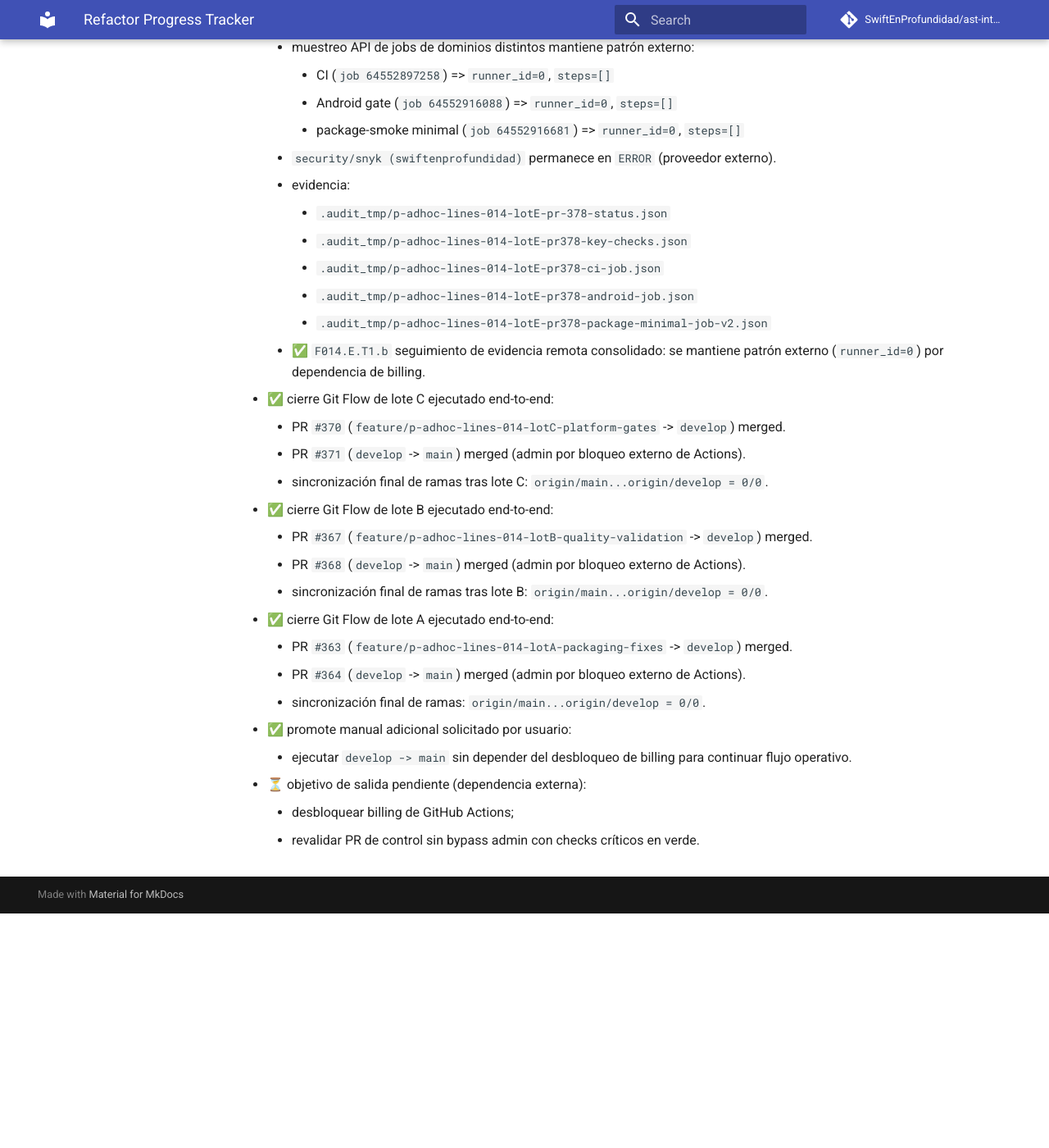
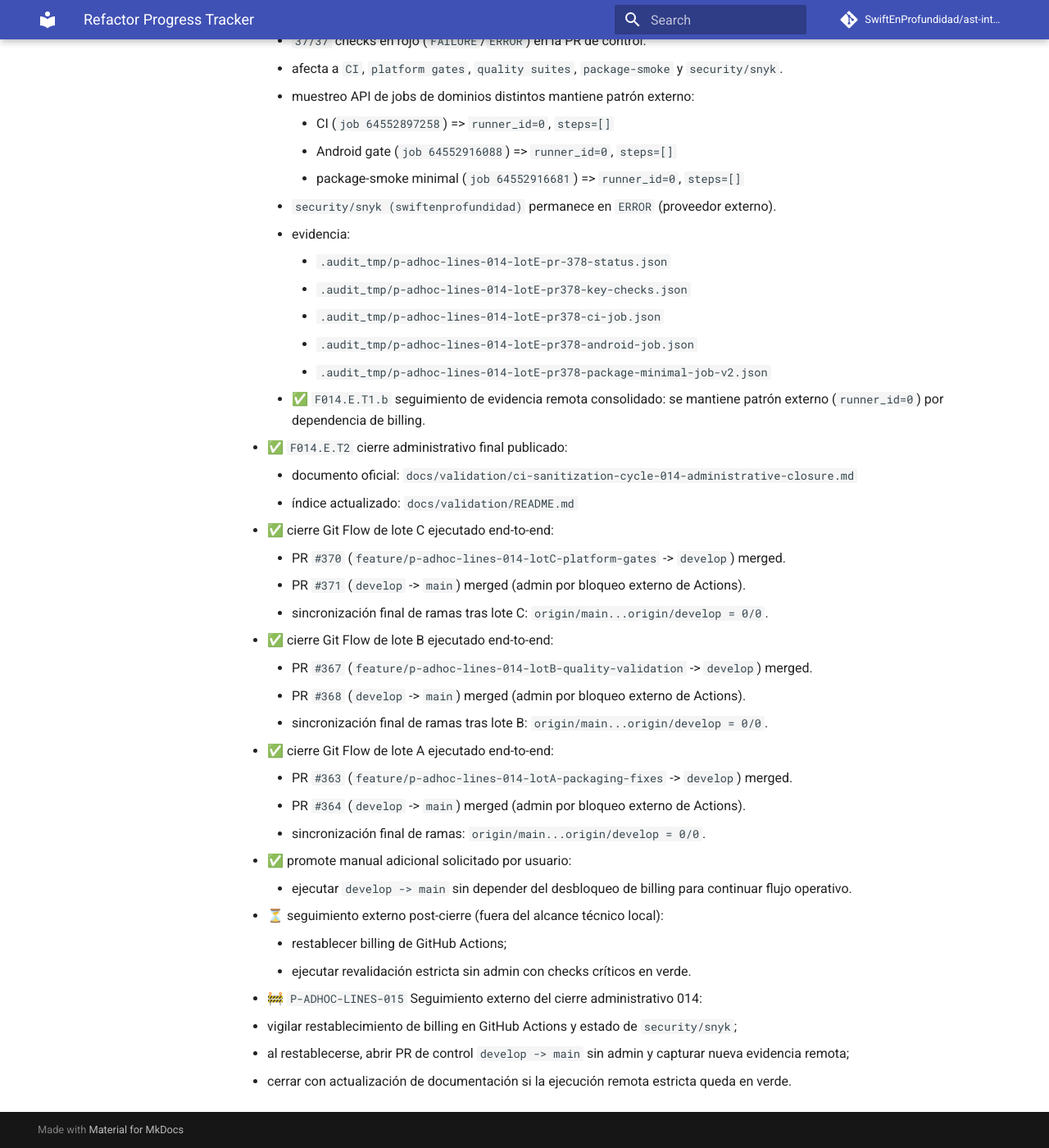
Before and after one commit to SwiftEnProfundidad/ast-intelligence-hooks, an MkDocs documentation site: the page built from docs/REFRACTOR_PROGRESS.md, in a window 1280 px wide and 1400 px high, scrolled down 8373 px. Shown: the whole window at 82% size. Built offline with MkDocs 1.6.1 and Material for MkDocs 9.7.7, drawn with Linux system fonts in a browser that asks for light colours; comment, search, counter and statistics services are not loaded; before the commit the page ends 9487 px from its top, so only the background shows below that; some of the changed text lies outside the part shown.

Commit message:
docs(validation): publish administrative closure for cycle 014

```diff
--- a/docs/REFRACTOR_PROGRESS.md
+++ b/docs/REFRACTOR_PROGRESS.md
@@ -35,7 +35,8 @@ Plan base visible para seguimiento previo y durante la implementacion.
 
 ### Fase E — Cierre Estricto Externo
 - ✅ `F014.E.T1` Revalidacion remota estricta ejecutada hasta limite externo (billing), con promote admin `PR #378`.
-- 🚧 `F014.E.T2` Cierre definitivo de `P-ADHOC-LINES-014` en modo administrativo con riesgo externo documentado.
+- ✅ `F014.E.T2` Cierre definitivo de `P-ADHOC-LINES-014` en modo administrativo con riesgo externo documentado.
+- 🚧 `F014.E.T3` Seguimiento externo post-cierre para convertir cierre administrativo en cierre estricto remoto cuando billing/Snyk se restablezcan.
 
 ## Estado actual
 - ✅ `HYG.T1` Inventario completo de markdowns, artefactos y carpetas huérfanas.
@@ -123,7 +124,7 @@ Plan base visible para seguimiento previo y durante la implementacion.
     - menú `1` refleja severidad y top violaciones con rutas clicables actualizadas
 
 ## Siguiente paso operativo
-- 🚧 Ejecutar `F014.E.T2` y publicar cierre administrativo final del ciclo 014 con riesgo externo explícito.
+- 🚧 Ejecutar `F014.E.T3` de seguimiento externo y revalidación estricta no administrativa en cuanto haya ejecución remota real.
 
 ## Backlog global restante
 - ✅ `P-ADHOC-LINES-012` Cierre final del ciclo enterprise:
@@ -158,7 +159,7 @@ Plan base visible para seguimiento previo y durante la implementacion.
   - nota oficial de riesgo residual y plan de saneamiento publicada:
     - `docs/validation/post-merge-main-stability-note.md`
   - índice documental actualizado en `docs/validation/README.md`
-- 🚧 `P-ADHOC-LINES-014` Saneamiento CI post-merge en `main`:
+- ✅ `P-ADHOC-LINES-014` Saneamiento CI post-merge en `main`:
   - ✅ baseline de fallos post-merge recopilado:
     - `.audit_tmp/p-adhoc-lines-013-main-pr-checks.tsv`
     - `.audit_tmp/p-adhoc-lines-013-main-pr-checks-unique.tsv`
@@ -247,6 +248,9 @@ Plan base visible para seguimiento previo y durante la implementacion.
         - `.audit_tmp/p-adhoc-lines-014-lotE-pr378-android-job.json`
         - `.audit_tmp/p-adhoc-lines-014-lotE-pr378-package-minimal-job-v2.json`
     - ✅ `F014.E.T1.b` seguimiento de evidencia remota consolidado: se mantiene patrón externo (`runner_id=0`) por dependencia de billing.
+  - ✅ `F014.E.T2` cierre administrativo final publicado:
+    - documento oficial: `docs/validation/ci-sanitization-cycle-014-administrative-closure.md`
+    - índice actualizado: `docs/validation/README.md`
   - ✅ cierre Git Flow de lote C ejecutado end-to-end:
     - PR `#370` (`feature/p-adhoc-lines-014-lotC-platform-gates` -> `develop`) merged.
     - PR `#371` (`develop` -> `main`) merged (admin por bloqueo externo de Actions).
@@ -261,6 +265,10 @@ Plan base visible para seguimiento previo y durante la implementacion.
     - sincronización final de ramas: `origin/main...origin/develop = 0/0`.
   - ✅ promote manual adicional solicitado por usuario:
     - ejecutar `develop -> main` sin depender del desbloqueo de billing para continuar flujo operativo.
-  - ⏳ objetivo de salida pendiente (dependencia externa):
-    - desbloquear billing de GitHub Actions;
-    - revalidar PR de control sin bypass admin con checks críticos en verde.
+  - ⏳ seguimiento externo post-cierre (fuera del alcance técnico local):
+    - restablecer billing de GitHub Actions;
+    - ejecutar revalidación estricta sin admin con checks críticos en verde.
+- 🚧 `P-ADHOC-LINES-015` Seguimiento externo del cierre administrativo 014:
+  - vigilar restablecimiento de billing en GitHub Actions y estado de `security/snyk`;
+  - al restablecerse, abrir PR de control `develop -> main` sin admin y capturar nueva evidencia remota;
+  - cerrar con actualización de documentación si la ejecución remota estricta queda en verde.
```
Also changed, not shown: docs/validation/README.md (+1 -0 lines), docs/validation/ci-sanitization-cycle-014-administrative-closure.md (added, +38 -0 lines).
